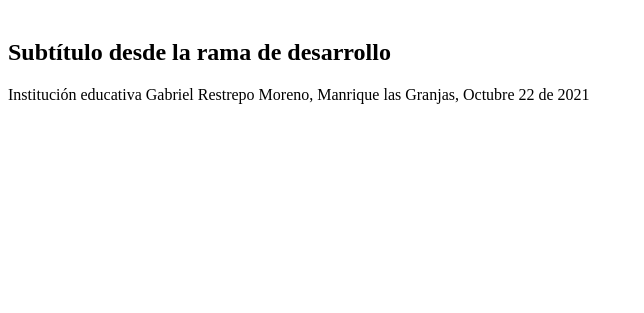
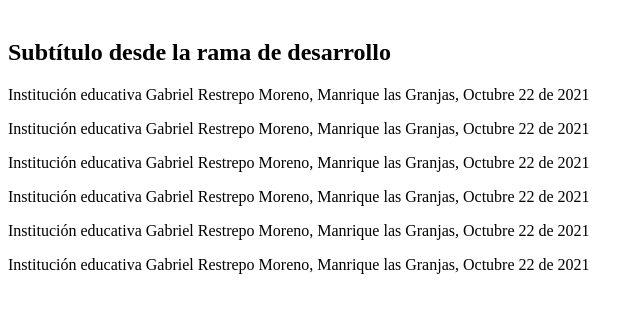
Before and after one commit to mIingeNNio/ciclo4Aprendizajesiglo21, a plain HTML site: page index.html in a window 1280 px wide. Shown: the part 79-392 px from the top of the page, without its empty margins (0-644 px from the left). Drawn offline with Linux system fonts and the light colour scheme.

Commit message:
un¡s párrafos

```diff
--- a/index.html
+++ b/index.html
@@ -10,5 +10,10 @@
     <h1>MARCELA PAREJA</h1><br>
     <h2>Subtítulo desde la rama de desarrollo</h2>
     <p>Institución educativa Gabriel Restrepo Moreno, Manrique las Granjas, Octubre 22 de 2021</p>
+    <p>Institución educativa Gabriel Restrepo Moreno, Manrique las Granjas, Octubre 22 de 2021</p>
+    <p>Institución educativa Gabriel Restrepo Moreno, Manrique las Granjas, Octubre 22 de 2021</p>
+    <p>Institución educativa Gabriel Restrepo Moreno, Manrique las Granjas, Octubre 22 de 2021</p>
+    <p>Institución educativa Gabriel Restrepo Moreno, Manrique las Granjas, Octubre 22 de 2021</p>
+    <p>Institución educativa Gabriel Restrepo Moreno, Manrique las Granjas, Octubre 22 de 2021</p>
 </body>
 </html>
```
